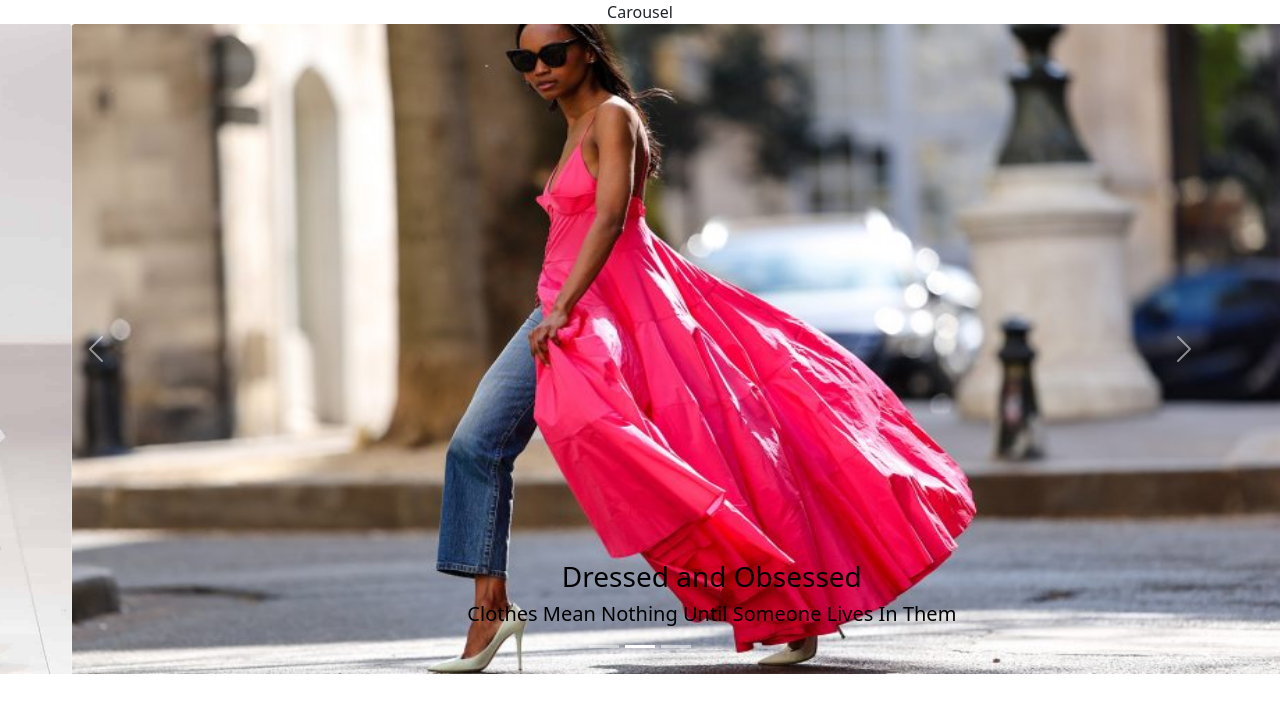
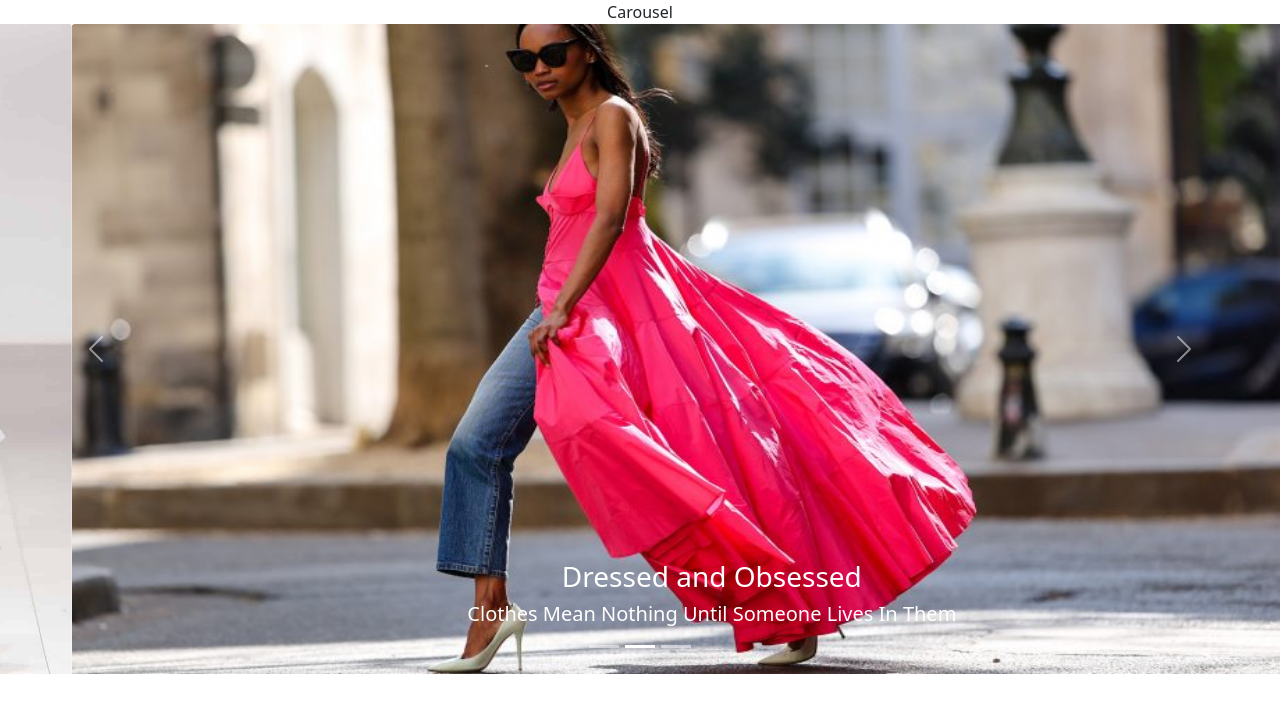
Before and after one commit to Fribiro/Akeo-Fashion-Ecommerce, a React (Create React App) app in the folder akeo-ecommerce/: page / in a window 1280 px wide. Shown: the top 712 px of the page. Built offline with nearby package versions, Linux system fonts and the light colour scheme.

Commit message:
initial commit

```diff
--- a/akeo-ecommerce/src/App.css
+++ b/akeo-ecommerce/src/App.css
@@ -41,6 +41,6 @@
   width: 100%;
 }
 
-.hero {
+/* .hero {
   color: black;
-}
+} */
```
